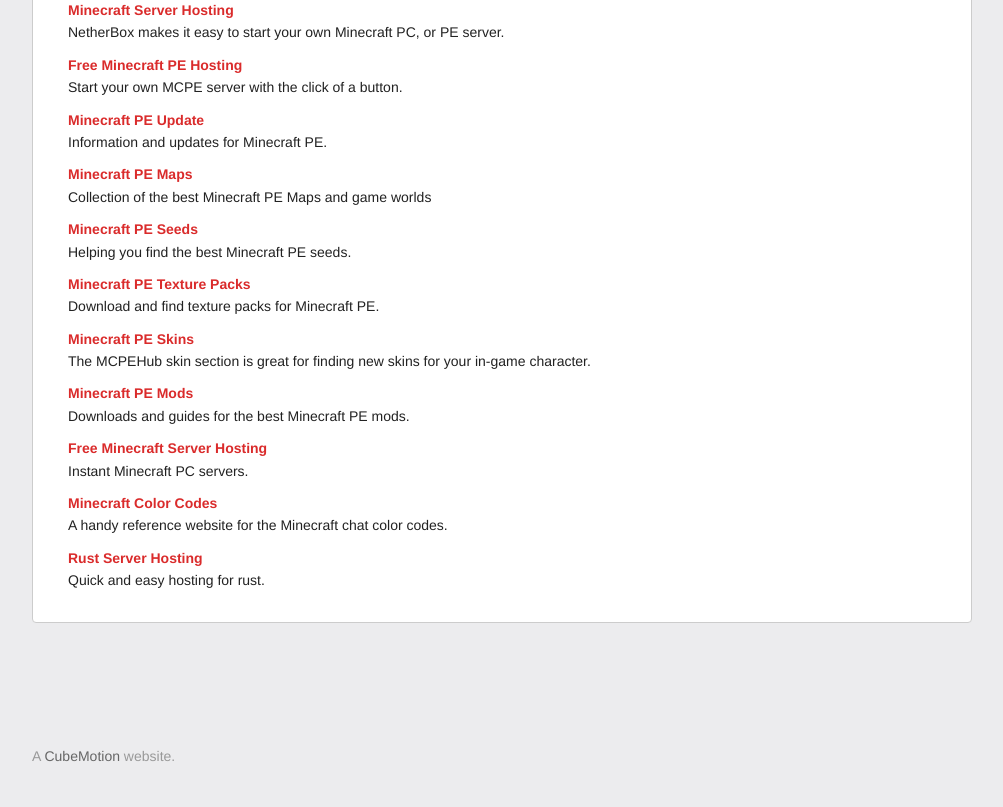
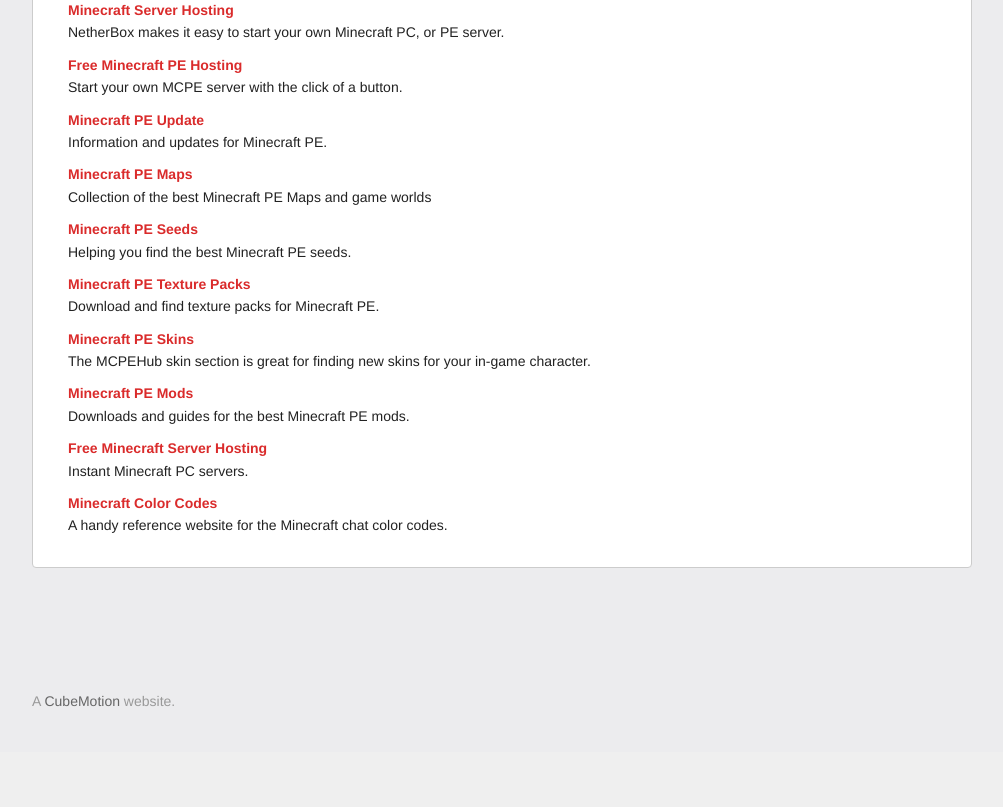
Before and after one commit to RobertClarke/MCPEStats, a PHP site: page /links.php in a window 1280 px wide. Shown: the part 382-1189 px from the top of the page, without its empty margins (138-1141 px from the left). After the commit the page ends 1089 px from the top, so only its background shows below. Run offline with PHP 8.4, Linux system fonts and the light colour scheme; data that the repository does not hold is empty; some libraries are stand-ins or nearby versions.

Commit message:
Update links.php

```diff
--- a/public_html/links.php
+++ b/public_html/links.php
@@ -40,8 +40,6 @@ require_once(__DIR__.'/_layout/header.php');
     Instant Minecraft PC servers.
     <p><strong><a href="http://minecraftcolorcodes.com">Minecraft Color Codes</a></strong></br>
     A handy reference website for the Minecraft chat color codes.
-    <p><strong><a href="https://rust-servers.com">Rust Server Hosting</a></strong></br>
-    Quick and easy hosting for rust.
   </fieldset>
 </div>
 </div>
```
